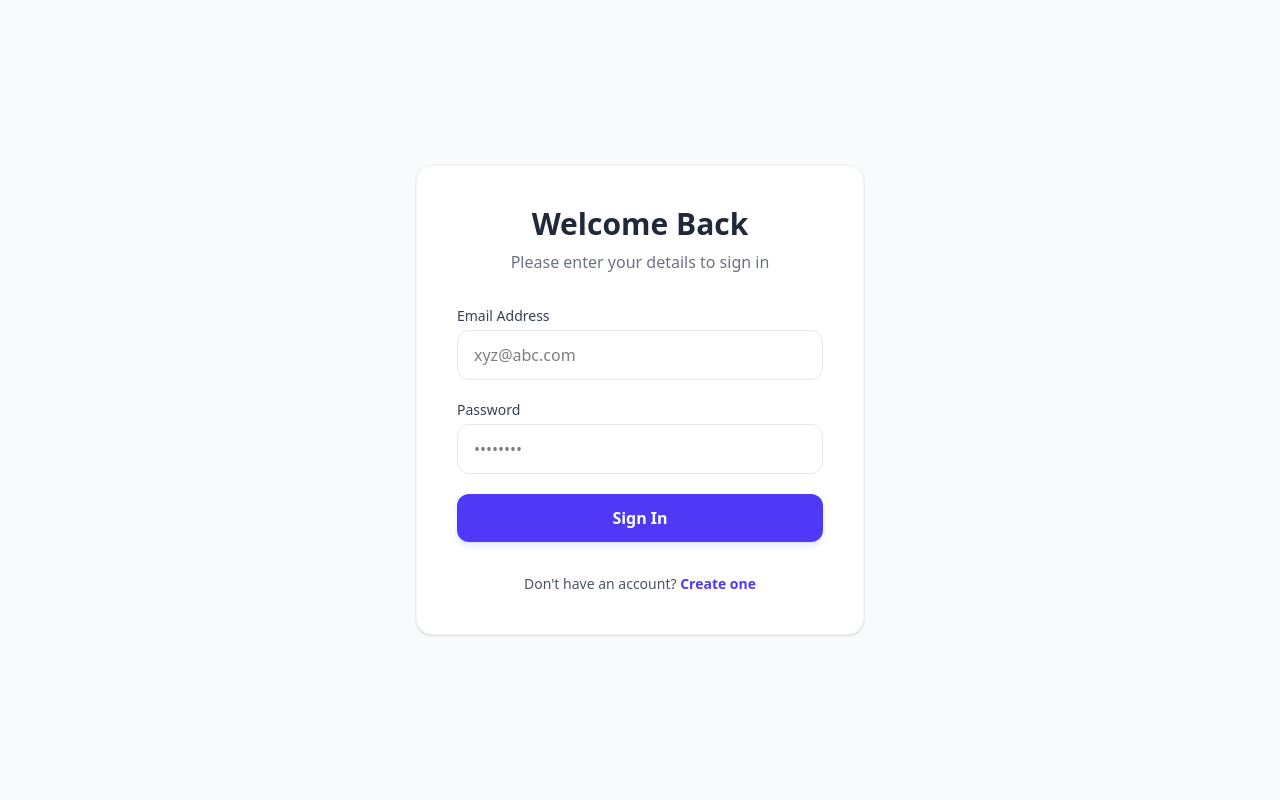
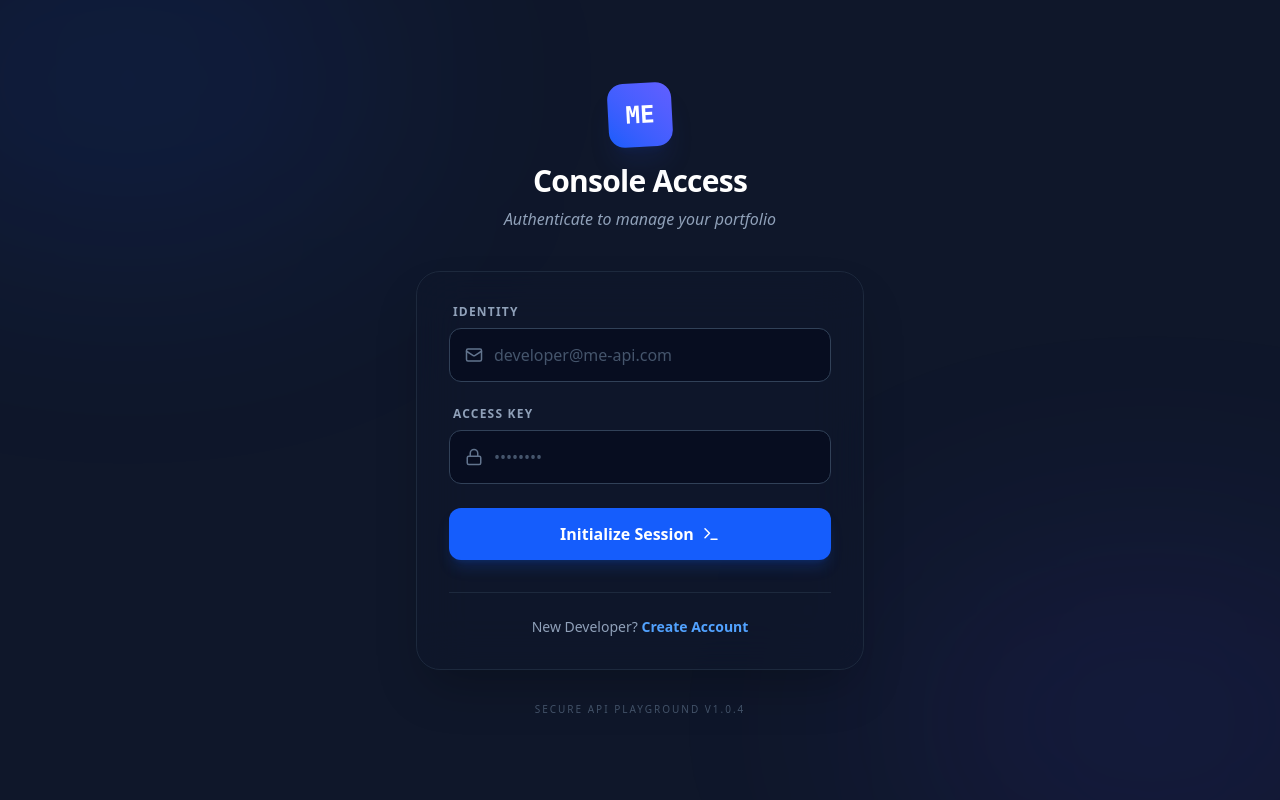
Before and after one commit to Hardik27811/MEAPIPLAYGROUND, a React app in the folder frontend/: page /login in a window 1280 px wide. Built offline with nearby package versions, Linux system fonts and the light colour scheme; no server answers; the HTML template or start-up script is replaced by a standard one.

Commit message:
design changes

```diff
--- a/frontend/src/Pages/Login.jsx
+++ b/frontend/src/Pages/Login.jsx
@@ -1,17 +1,19 @@
-import React ,{useState} from 'react'
+import React, { useState } from 'react';
 import api from '../services/api';
 import { useNavigate } from 'react-router-dom';
 import { useAuth } from '../context/AuthContext';
+import { Lock, Mail, Terminal } from 'lucide-react'; // Optional icons
 
 const Login = () => {
   const [email, setEmail] = useState('');
   const [password, setPassword] = useState('');
   const navigate = useNavigate();
   const { checkAuth } = useAuth();
+
   const handleLogin = async (e) => {
     e.preventDefault();
     try {
-        await api.post('/auth/login',{email,password})
+      await api.post('/auth/login', { email, password });
       await checkAuth();
       navigate('/');
     } catch (error) {
@@ -20,57 +22,86 @@ const Login = () => {
   };
 
   return (
-    <div className="min-h-screen flex items-center justify-center bg-gray-50 px-4">
-      <div className="max-w-md w-full bg-white p-10 rounded-2xl shadow-sm border border-gray-100">
-        <div className="text-center mb-8">
-          <h2 className="text-3xl font-bold text-gray-800">Welcome Back</h2>
-          <p className="text-gray-500 mt-2">Please enter your details to sign in</p>
+    <div className="min-h-screen flex items-center justify-center bg-[#0f172a] px-4 selection:bg-blue-500/30">
+      {/* Decorative Background Elements */}
+      <div className="fixed inset-0 overflow-hidden pointer-events-none">
+        <div className="absolute top-[-10%] left-[-10%] w-[40%] h-[40%] bg-blue-600/10 rounded-full blur-[120px]" />
+        <div className="absolute bottom-[-10%] right-[-10%] w-[40%] h-[40%] bg-indigo-600/10 rounded-full blur-[120px]" />
       </div>
 
-        <form onSubmit={handleLogin} className="space-y-5">
+      <div className="max-w-md w-full relative">
+        {/* Logo / Branding Area */}
+        <div className="text-center mb-10">
+          <div className="inline-flex items-center justify-center w-16 h-16 bg-gradient-to-tr from-blue-600 to-indigo-500 rounded-2xl shadow-xl shadow-blue-900/20 mb-4 transform -rotate-3">
+             <span className="text-white font-mono text-2xl font-bold">ME</span>
+          </div>
+          <h2 className="text-3xl font-extrabold text-white tracking-tight">Console Access</h2>
+          <p className="text-slate-400 mt-2 font-medium italic">Authenticate to manage your portfolio</p>
+        </div>
+
+        {/* Login Card */}
+        <div className="bg-slate-900/50 backdrop-blur-xl p-8 rounded-3xl border border-slate-800 shadow-2xl">
+          <form onSubmit={handleLogin} className="space-y-6">
             <div>
-            <label className="block text-sm font-medium text-gray-700 mb-1">Email Address</label>
+              <label className="block text-xs font-bold text-slate-400 uppercase tracking-widest mb-2 ml-1">Identity</label>
+              <div className="relative group">
+                <div className="absolute inset-y-0 left-0 pl-4 flex items-center pointer-events-none text-slate-500 group-focus-within:text-blue-500 transition-colors">
+                  <Mail size={18} />
+                </div>
                 <input
                   type="email"
-              placeholder="xyz@abc.com"
-              className="w-full px-4 py-3 rounded-xl border border-gray-200 focus:ring-2 focus:ring-indigo-500 focus:border-transparent outline-none transition-all"
+                  placeholder="developer@me-api.com"
+                  className="w-full bg-slate-950/50 text-white pl-11 pr-4 py-3.5 rounded-xl border border-slate-700 focus:border-blue-500 focus:ring-1 focus:ring-blue-500 outline-none transition-all placeholder:text-slate-600"
                   value={email}
                   onChange={(e) => setEmail(e.target.value)}
                   required
                 />
               </div>
+            </div>
 
             <div>
-            <label className="block text-sm font-medium text-gray-700 mb-1">Password</label>
+              <label className="block text-xs font-bold text-slate-400 uppercase tracking-widest mb-2 ml-1">Access Key</label>
+              <div className="relative group">
+                <div className="absolute inset-y-0 left-0 pl-4 flex items-center pointer-events-none text-slate-500 group-focus-within:text-blue-500 transition-colors">
+                  <Lock size={18} />
+                </div>
                 <input
                   type="password"
                   placeholder="••••••••"
-              className="w-full px-4 py-3 rounded-xl border border-gray-200 focus:ring-2 focus:ring-indigo-500 focus:border-transparent outline-none transition-all"
+                  className="w-full bg-slate-950/50 text-white pl-11 pr-4 py-3.5 rounded-xl border border-slate-700 focus:border-blue-500 focus:ring-1 focus:ring-blue-500 outline-none transition-all placeholder:text-slate-600"
                   value={password}
                   onChange={(e) => setPassword(e.target.value)}
                   required
                 />
               </div>
+            </div>
 
             <button
               type="submit"
-            className="w-full bg-indigo-600 hover:bg-indigo-700 text-white font-semibold py-3 rounded-xl shadow-md shadow-indigo-100 transition-all active:scale-[0.98]"
+              className="w-full bg-blue-600 hover:bg-blue-500 text-white font-bold py-3.5 rounded-xl shadow-lg shadow-blue-600/20 transition-all active:scale-[0.97] flex items-center justify-center gap-2 group"
             >
-            Sign In
+              <span>Initialize Session</span>
+              <Terminal size={18} className="group-hover:translate-x-1 transition-transform" />
             </button>
           </form>
 
-        <div className="mt-8 text-center">
-          <p className="text-sm text-gray-600">
-            Don't have an account?{' '}
+          <div className="mt-8 pt-6 border-t border-slate-800 text-center">
+            <p className="text-sm text-slate-400">
+              New Developer?{' '}
               <button
                 onClick={() => navigate('/register')}
-              className="text-indigo-600 font-bold hover:underline underline-offset-4"
+                className="text-blue-400 font-bold hover:text-blue-300 transition-colors"
               >
-              Create one
+                Create Account
               </button>
             </p>
           </div>
+        </div>
+
+        {/* Footer Hint */}
+        <p className="text-center text-slate-600 text-[10px] mt-8 uppercase tracking-[0.2em]">
+          Secure API Playground v1.0.4
+        </p>
       </div>
     </div>
   );
--- a/frontend/src/Pages/Register.jsx
+++ b/frontend/src/Pages/Register.jsx
@@ -1,6 +1,7 @@
 import React, { useState } from 'react';
 import { useNavigate } from 'react-router-dom';
 import api from '../services/api';
+import { User, Mail, Lock, ChevronRight } from 'lucide-react';
 
 const Register = () => {
   const [email, setEmail] = useState('');
@@ -11,77 +12,112 @@ const Register = () => {
   const handleRegister = async (e) => {
     e.preventDefault();
     try {
-      const res = await api.post('/auth/register', { name, email, password });
-      navigate('/');
+      await api.post('/auth/register', { name, email, password });
+      // Suggestion: Redirect to login first to ensure cookie is set fresh on next login
+      navigate('/login');
     } catch (error) {
       alert(error.response?.data?.message || 'Registration failed');
     }
   };
 
   return (
-    <div className="min-h-screen flex items-center justify-center bg-gray-50 px-4">
-      <div className="max-w-md w-full bg-white p-10 rounded-2xl shadow-sm border border-gray-100">
-        <div className="text-center mb-8">
-          <h2 className="text-3xl font-bold text-gray-800">Create Account</h2>
-          <p className="text-gray-500 mt-2">Join us to start managing your tasks</p>
+    <div className="min-h-screen flex items-center justify-center bg-[#0f172a] px-4 selection:bg-blue-500/30">
+      {/* Dynamic Background Blur */}
+      <div className="fixed inset-0 overflow-hidden pointer-events-none">
+        <div className="absolute top-[-5%] right-[-5%] w-[35%] h-[35%] bg-indigo-600/10 rounded-full blur-[100px]" />
+        <div className="absolute bottom-[-5%] left-[-5%] w-[35%] h-[35%] bg-blue-600/10 rounded-full blur-[100px]" />
       </div>
 
+      <div className="max-w-md w-full relative">
+        <div className="text-center mb-10">
+          <div className="inline-flex items-center justify-center w-14 h-14 bg-gradient-to-tr from-indigo-600 to-blue-500 rounded-2xl shadow-xl shadow-indigo-900/20 mb-4 transform rotate-3">
+            <span className="text-white font-mono text-xl font-bold">REG</span>
+          </div>
+          <h2 className="text-3xl font-extrabold text-white tracking-tight">System Enrollment</h2>
+          <p className="text-slate-400 mt-2 font-medium italic">Create your developer identity</p>
+        </div>
+
+        <div className="bg-slate-900/50 backdrop-blur-xl p-8 rounded-3xl border border-slate-800 shadow-2xl">
           <form onSubmit={handleRegister} className="space-y-5">
+            {/* Full Name Field */}
             <div>
-            <label className="block text-sm font-medium text-gray-700 mb-1">Full Name</label>
+              <label className="block text-xs font-bold text-slate-400 uppercase tracking-widest mb-2 ml-1">Alias</label>
+              <div className="relative group">
+                <div className="absolute inset-y-0 left-0 pl-4 flex items-center pointer-events-none text-slate-500 group-focus-within:text-indigo-400 transition-colors">
+                  <User size={18} />
+                </div>
                 <input
                   type="text"
-              placeholder="John Doe"
-              className="w-full px-4 py-3 rounded-xl border border-gray-200 focus:ring-2 focus:ring-indigo-500 focus:border-transparent outline-none transition-all"
+                  placeholder="Full Name"
+                  className="w-full bg-slate-950/50 text-white pl-11 pr-4 py-3.5 rounded-xl border border-slate-700 focus:border-indigo-500 focus:ring-1 focus:ring-indigo-500 outline-none transition-all placeholder:text-slate-600"
                   value={name}
                   onChange={(e) => setName(e.target.value)}
                   required
                 />
               </div>
+            </div>
 
+            {/* Email Field */}
             <div>
-            <label className="block text-sm font-medium text-gray-700 mb-1">Email Address</label>
+              <label className="block text-xs font-bold text-slate-400 uppercase tracking-widest mb-2 ml-1">Identity (Email)</label>
+              <div className="relative group">
+                <div className="absolute inset-y-0 left-0 pl-4 flex items-center pointer-events-none text-slate-500 group-focus-within:text-indigo-400 transition-colors">
+                  <Mail size={18} />
+                </div>
                 <input
                   type="email"
-              placeholder="name@company.com"
-              className="w-full px-4 py-3 rounded-xl border border-gray-200 focus:ring-2 focus:ring-indigo-500 focus:border-transparent outline-none transition-all"
+                  placeholder="name@domain.com"
+                  className="w-full bg-slate-950/50 text-white pl-11 pr-4 py-3.5 rounded-xl border border-slate-700 focus:border-indigo-500 focus:ring-1 focus:ring-indigo-500 outline-none transition-all placeholder:text-slate-600"
                   value={email}
                   onChange={(e) => setEmail(e.target.value)}
                   required
                 />
               </div>
+            </div>
 
+            {/* Password Field */}
             <div>
-            <label className="block text-sm font-medium text-gray-700 mb-1">Password</label>
+              <label className="block text-xs font-bold text-slate-400 uppercase tracking-widest mb-2 ml-1">Secret Key</label>
+              <div className="relative group">
+                <div className="absolute inset-y-0 left-0 pl-4 flex items-center pointer-events-none text-slate-500 group-focus-within:text-indigo-400 transition-colors">
+                  <Lock size={18} />
+                </div>
                 <input
                   type="password"
                   placeholder="••••••••"
-              className="w-full px-4 py-3 rounded-xl border border-gray-200 focus:ring-2 focus:ring-indigo-500 focus:border-transparent outline-none transition-all"
+                  className="w-full bg-slate-950/50 text-white pl-11 pr-4 py-3.5 rounded-xl border border-slate-700 focus:border-indigo-500 focus:ring-1 focus:ring-indigo-500 outline-none transition-all placeholder:text-slate-600"
                   value={password}
                   onChange={(e) => setPassword(e.target.value)}
                   required
                 />
               </div>
+            </div>
 
             <button
               type="submit"
-            className="w-full bg-indigo-600 hover:bg-indigo-700 text-white font-semibold py-3 rounded-xl shadow-md shadow-indigo-100 transition-all active:scale-[0.98]"
+              className="w-full bg-indigo-600 hover:bg-indigo-500 text-white font-bold py-3.5 rounded-xl shadow-lg shadow-indigo-600/20 transition-all active:scale-[0.97] flex items-center justify-center gap-2 group"
             >
-            Register
+              <span>Commit Changes</span>
+              <ChevronRight size={18} className="group-hover:translate-x-1 transition-transform" />
             </button>
           </form>
 
-        <div className="mt-8 text-center">
-          <p className="text-sm text-gray-600">
-            Already have an account?{' '}
+          <div className="mt-8 pt-6 border-t border-slate-800 text-center">
+            <p className="text-sm text-slate-400">
+              Returning user?{' '}
               <button
                 onClick={() => navigate('/login')}
-              className="text-indigo-600 font-bold hover:underline underline-offset-4"
+                className="text-indigo-400 font-bold hover:text-indigo-300 transition-colors"
               >
-              Log in
+                Access Terminal
               </button>
             </p>
           </div>
+        </div>
+
+        <p className="text-center text-slate-600 text-[10px] mt-8 uppercase tracking-[0.2em]">
+          End-to-end encrypted registration
+        </p>
       </div>
     </div>
   );
--- a/frontend/src/components/ProtectedRoutes.jsx
+++ b/frontend/src/components/ProtectedRoutes.jsx
@@ -12,7 +12,7 @@ const ProtectedRoutes = ({ children }) => {
 
 
     if (!isAuthenticated) {
-        console.log('isAuthenticated',isAuthenticated);
+        // console.log('isAuthenticated',isAuthenticated);
 
 
         return <Navigate to="/login" replace />;
```
Also changed, not shown: frontend/src/Pages/MyProfile.jsx (+84 -56 lines). Lines whose indentation alone changed are shown as unchanged.
